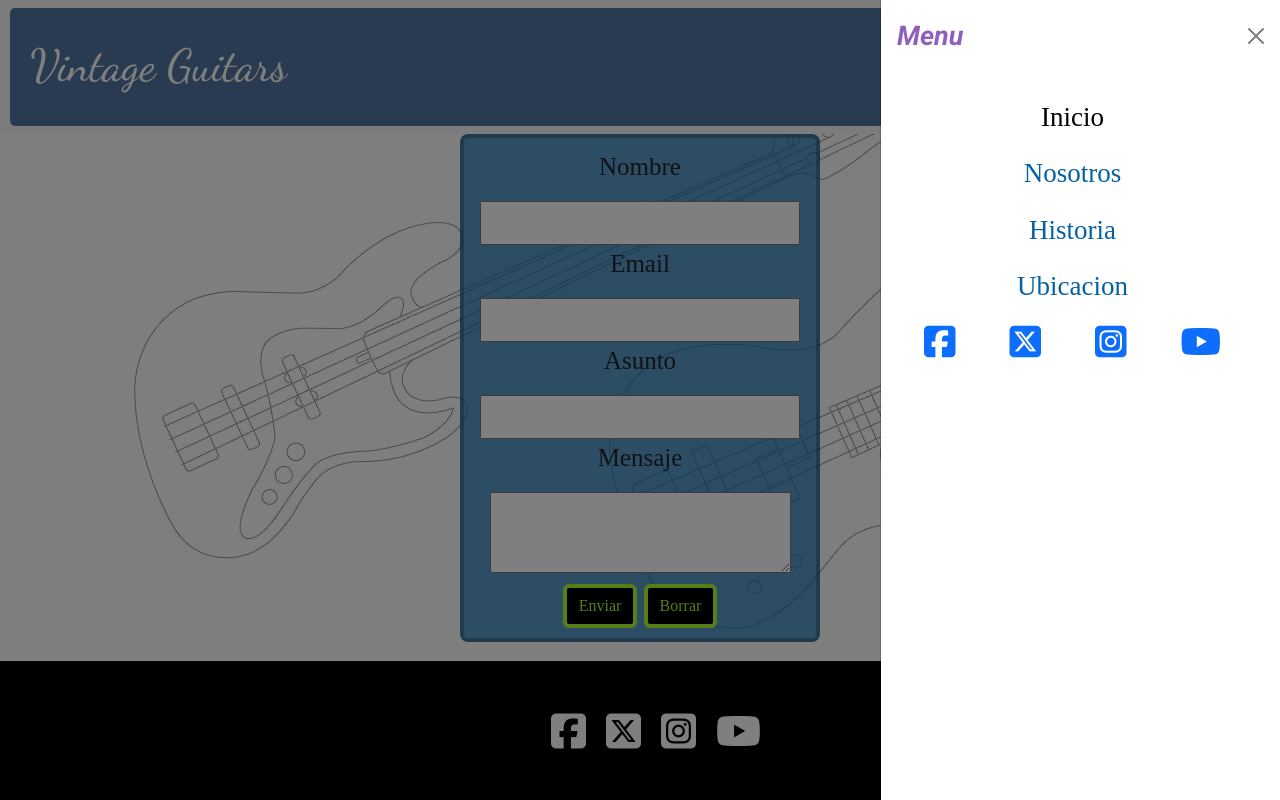
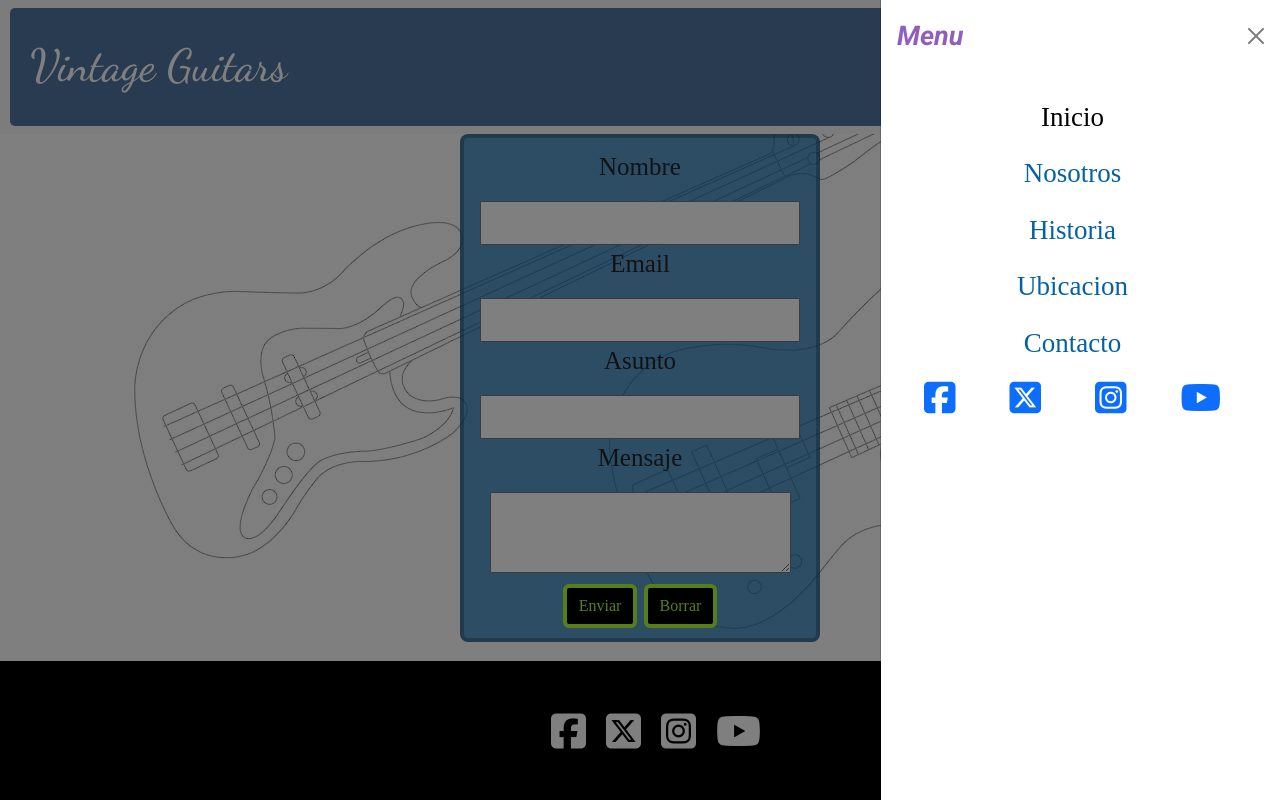
Before and after one commit to manolobernal/Preentregable, a plain HTML site: page pages/contacto.html in a window 1280 px wide. Both pictures are taken after a click on the button "Toggle navigation". Drawn offline with nearby package versions, Linux system fonts and the light colour scheme; a web font is replaced by a local one.

Commit message:
correcion 4

```diff
--- a/pages/contacto.html
+++ b/pages/contacto.html
@@ -51,11 +51,11 @@
 
                             <li class="nav-item">
                                 <a class="nav-link" href="dondeestamos.html">Ubicacion</a>
+                            <li class="nav-item">
+                                <a class="nav-link" href="#">Contacto</a>
 
                             </li>
                             <div class="logs">
-
-
 
                                 <a href="https://www.facebook.com/" target="_blank">
                                     <i class="fa-brands fa-square-facebook"></i></a>
```
